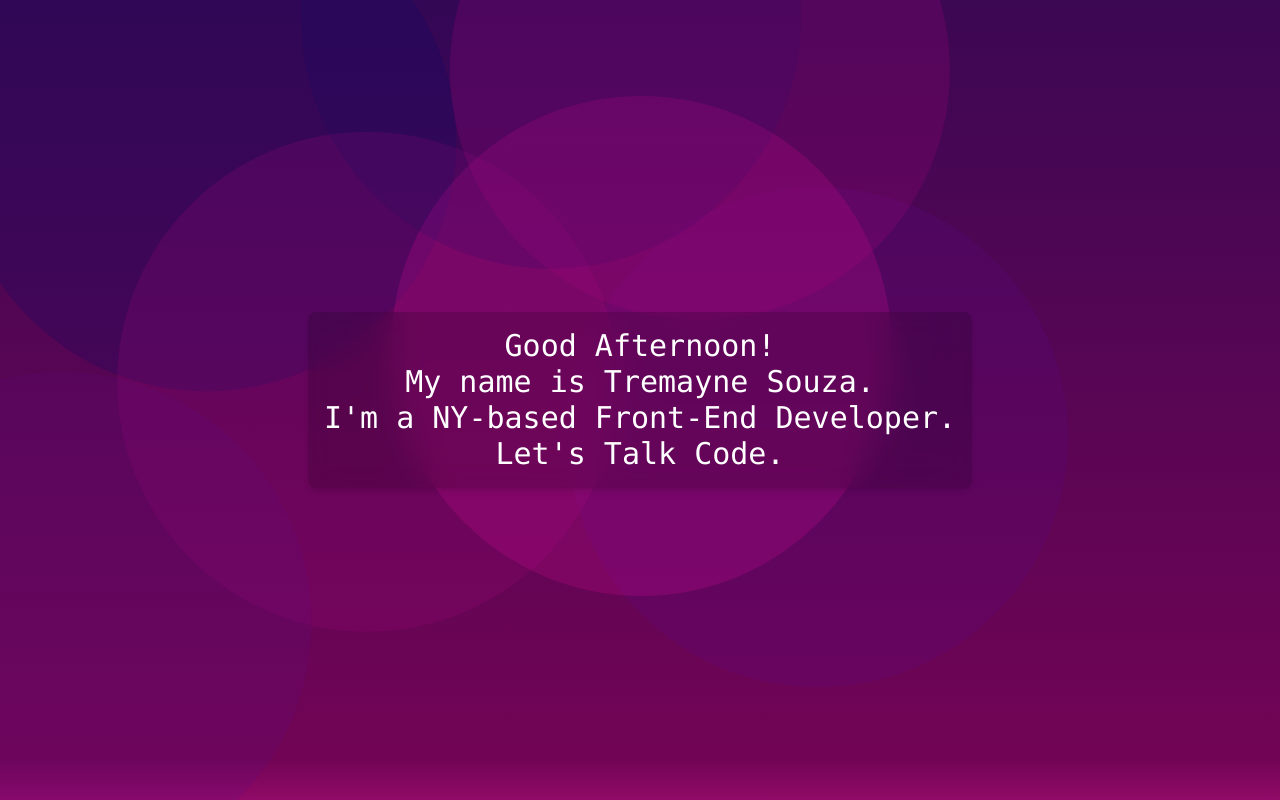
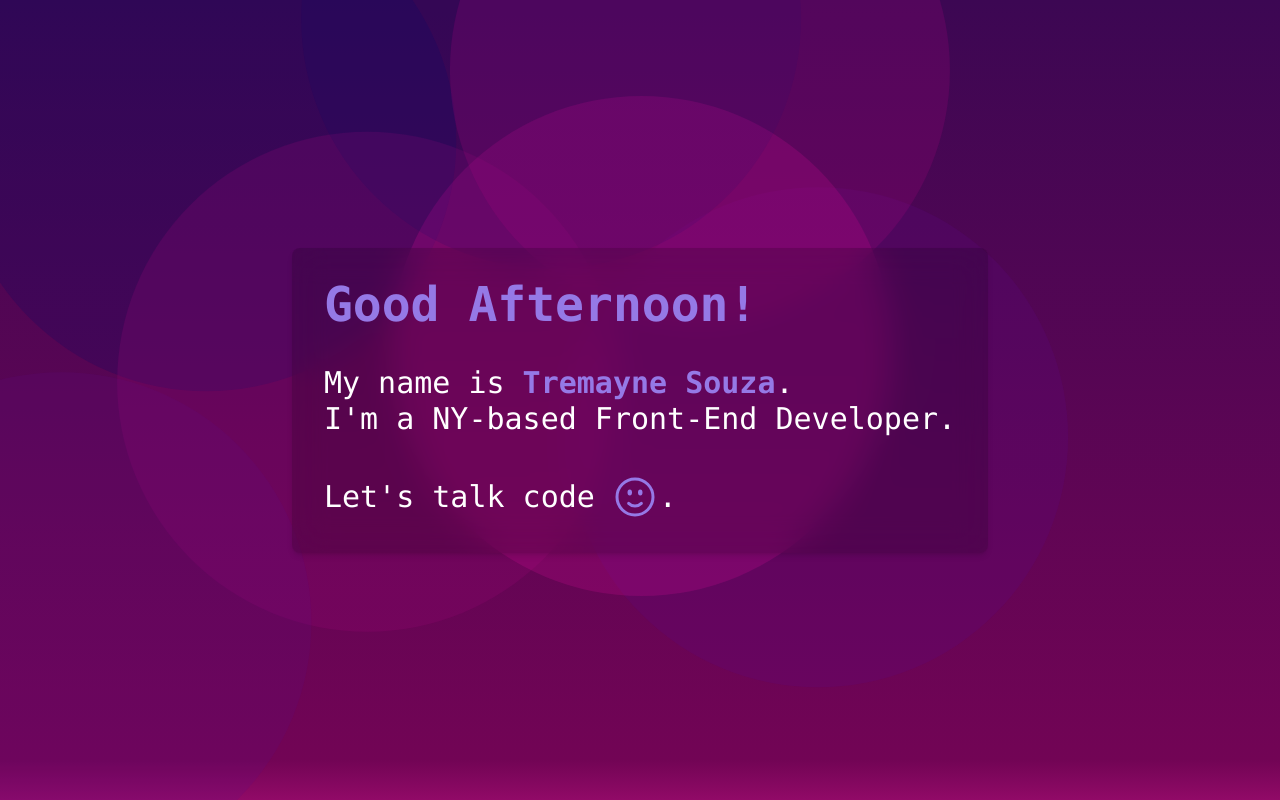
Before and after one commit to Treysouz/PortfolioSiteV2, a SvelteKit app: page / in a window 1280 px wide. Built offline with nearby package versions, Linux system fonts and the light colour scheme.

Commit message:
[TSPS-9] - Added some stylings and animations for the welcome page

```diff
--- a/package.json
+++ b/package.json
@@ -41,6 +41,7 @@
 		"prettier": "^3.4.2",
 		"prettier-plugin-svelte": "^3.3.3",
 		"prettier-plugin-tailwindcss": "^0.6.11",
+		"sass-embedded": "^1.92.1",
 		"svelte": "^5.0.0",
 		"svelte-check": "^4.0.0",
 		"tailwindcss": "^4.0.0",
@@ -52,6 +53,7 @@
 	},
 	"dependencies": {
 		"@tsparticles/engine": "^3.9.1",
-		"@tsparticles/slim": "^3.9.1"
+		"@tsparticles/slim": "^3.9.1",
+		"typewriter-effect": "^2.22.0"
 	}
 }
--- a/src/app.css
+++ /dev/null
@@ -1,17 +0,0 @@
-@import 'tailwindcss';
-@plugin '@tailwindcss/forms';
-
-.main-bg {
-	background: #3c0753;
-	background: linear-gradient(180deg, #3c0753 0%, #720455 95%, #910a67 100%);
-}
-
-@theme {
-	--font-display: 'Courier New', sans-serif;
-	--color-primary: #720455;
-	--color-secondary: #a3067a;
-	--color-success: #3c9844;
-	--color-error: #ff2d15;
-	--color-link: #9864ff;
-	--color-link-visited: #b565ce;
-}
--- a/src/lib/components/card/card.svelte
+++ b/src/lib/components/card/card.svelte
@@ -1,15 +1,19 @@
 <script lang="ts">
-	/**
-	 * Card component.
-	 *
-	 * @prop children - Svelte snippet content to render inside the card
-	 * @prop class - Additional CSS classes to apply to the card
-	 */
-	let { children = undefined, class: className = '' } = $props();
+	import type { Snippet } from 'svelte';
+
+	// Card Component
+	interface Props {
+		/** Content to render inside the card */
+		children?: Snippet;
+		/** Additional CSS classes to apply to the card */
+		class?: string;
+	}
+
+	let { children = undefined, class: className = '' }: Props = $props();
 </script>
 
 <article
-	class="rounded-lg bg-black/15 p-4 shadow-md backdrop-blur-lg
+	class="rounded-lg bg-black/15 p-8 shadow-md backdrop-blur-lg
  {className}"
 	id="card-component"
 >
--- a/src/lib/components/greeting/greeting.svelte
+++ b/src/lib/components/greeting/greeting.svelte
@@ -2,10 +2,9 @@
 	import { onMount } from 'svelte';
 	import { generateGreeting, getHourOfDay } from './greeting.util';
 
-	/**
-	 * A text component that renders a greeting based on the user's current time.
-	 */
+	// A text component that renders a greeting based on the user's current time.
 
+	// Greeting text to render.
 	let greeting: string = $state('');
 
 	onMount(() => {
--- a/src/lib/components/greeting/greeting.util.ts
+++ b/src/lib/components/greeting/greeting.util.ts
@@ -1,9 +1,9 @@
 /**
  * Gets the current hour of the day from the system clock.
  *
- * @returns The current hour (0-23) in 24-hour format
+ * @returns {number} The current hour (0-23) in 24-hour format
  */
-export const getHourOfDay = () => {
+export const getHourOfDay = (): number => {
 	// Generate a new Date object.
 	const currentDate = new Date();
 
@@ -16,16 +16,16 @@ export const getHourOfDay = () => {
 /**
  * Renders an appropriate greeting message based on the hour of the day.
  *
- * @param hours - The hour of the day (0-23) in 24-hour format
- * @returns A greeting string appropriate for the given time
+ * @param {number} hour  - The hour of the day (0-23) in 24-hour format
+ * @returns {string} A greeting string appropriate for the given time
  *
  * Time ranges:
+ * - 0-5: "Can't Sleep? Neither Can I..."
  * - 6-11: "Good Morning!"
  * - 12-17: "Good Afternoon!"
  * - 18-24: "Good Evening!"
- * - 0-5: "Can't Sleep? Neither Can I..."
  */
-export const generateGreeting = (hour: number) => {
+export const generateGreeting = (hour: number): string => {
 	if (hour > 5 && hour < 12) {
 		return 'Good Morning!';
 	} else if (hour >= 12 && hour < 18) {
--- /dev/null
+++ b/src/lib/components/icon/icon.svelte
@@ -0,0 +1,18 @@
+<script lang="ts">
+	import svgs from './svgs.js';
+
+	// Icon component for displaying SVG icons with type safety.
+
+	interface Props {
+		/** The name of the SVG icon to display (must be a valid key from svgs.ts) */
+		svg: keyof typeof svgs;
+		/** Additional CSS classes to apply to the component */
+		class?: string;
+	}
+
+	let { svg, class: className = '' }: Props = $props();
+</script>
+
+<div class="inline-block {className}">
+	{@html svgs[svg]}
+</div>
--- /dev/null
+++ b/src/lib/components/icon/svgs.ts
@@ -0,0 +1,6 @@
+const svgs = {
+	smile:
+		'<svg xmlns="http://www.w3.org/2000/svg" fill="none" viewBox="0 0 24 24" stroke-width="1.5" stroke="currentColor"><path stroke-linecap="round" stroke-linejoin="round" d="M15.182 15.182a4.5 4.5 0 0 1-6.364 0M21 12a9 9 0 1 1-18 0 9 9 0 0 1 18 0ZM9.75 9.75c0 .414-.168.75-.375.75S9 10.164 9 9.75 9.168 9 9.375 9s.375.336.375.75Zm-.375 0h.008v.015h-.008V9.75Zm5.625 0c0 .414-.168.75-.375.75s-.375-.336-.375-.75.168-.75.375-.75.375.336.375.75Zm-.375 0h.008v.015h-.008V9.75Z" /></svg>'
+};
+
+export default svgs;
--- a/src/lib/components/index.ts
+++ b/src/lib/components/index.ts
@@ -1,2 +1,3 @@
 export { default as Card } from './card/card.svelte';
 export { default as Greeting } from './greeting/greeting.svelte';
+export { default as Icon } from './icon/icon.svelte';
--- a/src/routes/+layout.svelte
+++ b/src/routes/+layout.svelte
@@ -1,5 +1,6 @@
 <script lang="ts">
-	import '../app.css';
+	import '../styles.scss';
+	import '../tailwind.css';
 	import { favicon } from '$lib/assets';
 
 	import { tsParticles } from '@tsparticles/engine';
--- a/src/routes/+page.svelte
+++ b/src/routes/+page.svelte
@@ -1,17 +1,33 @@
 <script lang="ts">
-	import { Card, Greeting } from '$lib/components';
+	import { Card, Greeting, Icon } from '$lib/components';
+
+	let greetingCardText: HTMLElement;
 </script>
 
 <!--This and the projects page should be the only pages that rerenders on page visit and isn't cached.-->
+
 <section class="z-10 flex h-full w-full items-center justify-center">
-	<Card>
-		<h1 class="text-center text-3xl">
-			<span class="whitespace-nowrap"><Greeting></Greeting></span> <br />
-			<span class="whitespace-nowrap">My name is Tremayne Souza.</span>
+	<Card class="animate-slide-up">
+		<h1 class="whitespace-nowrap lg:text-3xl 2xl:text-5xl" bind:this={greetingCardText}>
+			<span class="text-emphasis whitespace-nowrap font-bold lg:text-5xl 2xl:text-7xl"
+				><Greeting></Greeting></span
+			>
 			<br />
-			<span class="whitespace-nowrap">I'm a NY-based Front-End Developer.</span>
 			<br />
-			<span class="whitespace-nowrap">Let's Talk Code.</span>
+			<span class="whitespace-nowrap"
+				>My name is <span class="text-emphasis font-bold">Tremayne Souza</span>.</span
+			>
+			<br />
+			<span class="whitespace-nowrap">I'm a NY-based Front-End Developer. </span>
+
+			<br />
+			<br />
+			<span class="flex items-center whitespace-nowrap"
+				>Let's talk code <Icon
+					svg="smile"
+					class="text-emphasis animate-bounce-in ml-4 lg:h-12 lg:w-12 2xl:h-16 2xl:w-16"
+				></Icon>.</span
+			>
 		</h1>
 	</Card>
 </section>
--- /dev/null
+++ b/src/styles.scss
@@ -0,0 +1,3 @@
+.main-bg {
+	background: linear-gradient(180deg, #3c0753 0%, #720455 95%, #910a67 100%);
+}
--- /dev/null
+++ b/src/tailwind.css
@@ -0,0 +1,65 @@
+@import 'tailwindcss';
+@plugin '@tailwindcss/forms';
+
+@theme {
+	--font-display: 'Courier New', sans-serif;
+	--color-primary: #720455;
+	--color-secondary: #a3067a;
+	--color-success: #3c9844;
+	--color-error: #ff2d15;
+	--color-link: #9864ff;
+	--color-link-visited: #b565ce;
+	--color-emphasis: #9579e6;
+
+	--animate-slide-up: slide-up 0.6s ease-out forwards;
+	--animate-bounce-in: bounce-in 2.5s ease-out forwards;
+}
+
+@keyframes slide-up {
+	from {
+		transform: translateY(100px);
+		opacity: 0;
+	}
+	to {
+		transform: translateY(0);
+		opacity: 1;
+	}
+}
+
+@keyframes bounce-in {
+	0% {
+		transform: scale(0) translateY(0);
+		opacity: 0;
+	}
+	15% {
+		transform: scale(0.3) translateY(-20px);
+		opacity: 1;
+	}
+	30% {
+		transform: scale(0.6) translateY(0);
+	}
+	45% {
+		transform: scale(0.8) translateY(-15px);
+	}
+	60% {
+		transform: scale(1) translateY(0);
+	}
+	70% {
+		transform: scale(1) translateY(-10px);
+	}
+	80% {
+		transform: scale(1) translateY(0);
+	}
+	85% {
+		transform: scale(1) translateY(-5px);
+	}
+	90% {
+		transform: scale(1) translateY(0);
+	}
+	95% {
+		transform: scale(1) translateY(-2px);
+	}
+	100% {
+		transform: scale(1) translateY(0);
+	}
+}
```
Also changed, not shown: 2 other files (tests, documents, lock files or other folders).
